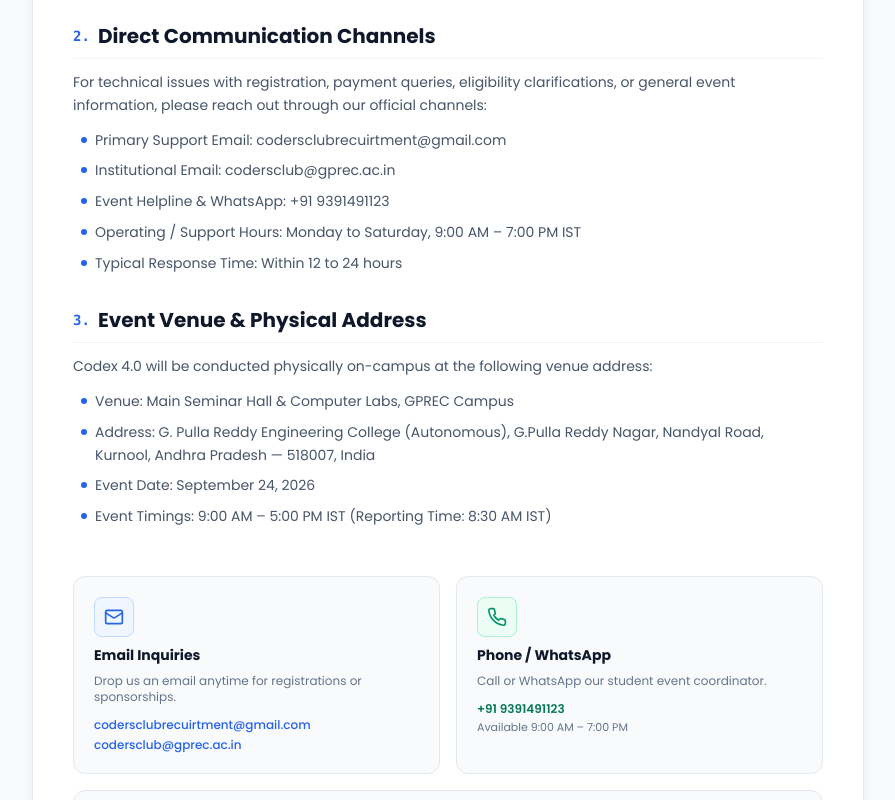
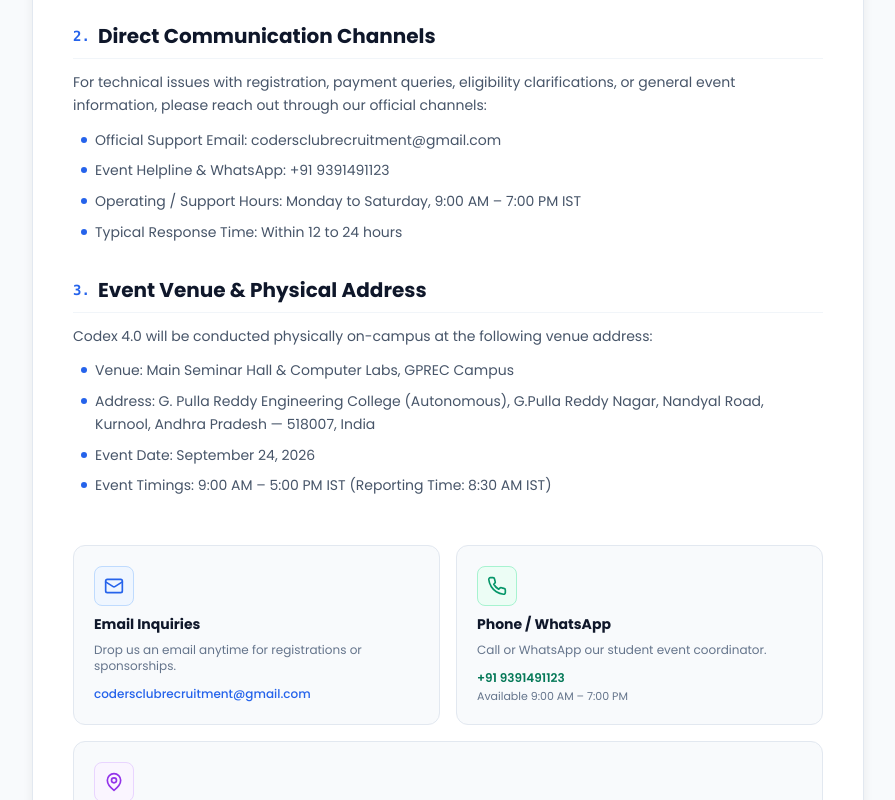
Before and after one commit to smd-tabraiz/Codex-4.O-Registration---Payment-Portal, a React (Vite) app in the folder client/: page /contact in a window 1280 px wide. Shown: the part 580-1380 px from the top of the page, without its empty margins (192-1087 px from the left). Built offline with nearby package versions, Linux system fonts and the light colour scheme; no server answers.

Commit message:
Mail Update

```diff
--- a/client/src/components/FAQSection.jsx
+++ b/client/src/components/FAQSection.jsx
@@ -98,11 +98,11 @@
 
         <div className="flex flex-col sm:flex-row items-center justify-center gap-4 pt-2">
           <a
-            href="mailto:codersclubrecuirtment@gmail.com"
+            href="mailto:codersclubrecruitment@gmail.com"
             className="w-full sm:w-auto px-5 py-3 rounded-xl bg-slate-50 hover:bg-slate-100 text-[#2563EB] text-xs font-semibold flex items-center justify-center space-x-2 border border-[#E2E8F0] transition-all"
           >
             <Mail className="w-4 h-4 text-[#2563EB]" />
-            <span>codersclubrecuirtment@gmail.com</span>
+            <span>codersclubrecruitment@gmail.com</span>
           </a>
 
           <a
--- a/client/src/pages/ContactPage.jsx
+++ b/client/src/pages/ContactPage.jsx
@@ -16,8 +16,7 @@
       'For technical issues with registration, payment queries, eligibility clarifications, or general event information, please reach out through our official channels:',
     ],
     list: [
-      'Primary Support Email: codersclubrecuirtment@gmail.com',
-      'Institutional Email: codersclub@gprec.ac.in',
+      'Official Support Email: codersclubrecruitment@gmail.com',
       'Event Helpline & WhatsApp: +91 9391491123',
       'Operating / Support Hours: Monday to Saturday, 9:00 AM – 7:00 PM IST',
       'Typical Response Time: Within 12 to 24 hours',
@@ -57,11 +56,8 @@
           <h3 className="font-bold text-sm text-[#0F172A]">Email Inquiries</h3>
           <p className="text-xs text-[#64748B]">Drop us an email anytime for registrations or sponsorships.</p>
           <div className="pt-1 space-y-1 text-xs">
-            <a href="mailto:codersclubrecuirtment@gmail.com" className="block text-[#2563EB] font-medium hover:underline">
-              codersclubrecuirtment@gmail.com
-            </a>
-            <a href="mailto:codersclub@gprec.ac.in" className="block text-[#2563EB] font-medium hover:underline">
-              codersclub@gprec.ac.in
+            <a href="mailto:codersclubrecruitment@gmail.com" className="block text-[#2563EB] font-medium hover:underline">
+              codersclubrecruitment@gmail.com
             </a>
           </div>
         </div>
--- a/client/src/pages/PrivacyPage.jsx
+++ b/client/src/pages/PrivacyPage.jsx
@@ -57,7 +57,7 @@
   {
     heading: 'Contact for Privacy Concerns',
     paragraphs: [
-      'If you have any questions, concerns, or requests regarding your personal information, please reach out to the organizing team at codersclubrecuirtment@gmail.com or codersclub@gprec.ac.in.',
+      'If you have any questions, concerns, or requests regarding your personal information, please reach out to the organizing team at codersclubrecruitment@gmail.com.',
     ],
   },
 ];
--- a/client/src/pages/RefundPolicyPage.jsx
+++ b/client/src/pages/RefundPolicyPage.jsx
@@ -28,7 +28,7 @@
     heading: 'Duplicate Transactions & Technical Overcharges',
     paragraphs: [
       'In the rare event of a technical glitch, network timeout, or payment gateway error resulting in duplicate debits for the same team registration, the duplicate/excess amount will be refunded in full.',
-      'To report a duplicate payment, the Team Leader must email codersclubrecuirtment@gmail.com within 48 hours of payment with the transaction details (Cashfree Payment / Reference ID, Bank reference number, team name, and date).',
+      'To report a duplicate payment, the Team Leader must email codersclubrecruitment@gmail.com within 48 hours of payment with the transaction details (Cashfree Payment / Reference ID, Bank reference number, team name, and date).',
       'Verified duplicate payments are processed directly through the Cashfree payment gateway back to the original payment source (UPI / Card / Net Banking) within 5 to 7 working days.',
     ],
   },
@@ -45,7 +45,7 @@
       'For any transaction-related queries, duplicate payment disputes, or receipt verifications, please contact our financial and coordination team:',
     ],
     list: [
-      'Email: codersclubrecuirtment@gmail.com / codersclub@gprec.ac.in',
+      'Email: codersclubrecruitment@gmail.com',
       'Phone / WhatsApp Helpline: +91 9391491123',
       'Response Time: Within 24 hours',
     ],
--- a/client/src/pages/ShippingPolicyPage.jsx
+++ b/client/src/pages/ShippingPolicyPage.jsx
@@ -36,7 +36,7 @@
   {
     heading: 'Non-Delivery / Missing Confirmation Email',
     paragraphs: [
-      'If you have completed your payment but did not receive your confirmation email within 15 minutes (please also check your Spam/Junk folder), please reach out to us at codersclubrecuirtment@gmail.com with your Cashfree payment ID or registered email, and our team will re-issue your Team ID pass immediately.',
+      'If you have completed your payment but did not receive your confirmation email within 15 minutes (please also check your Spam/Junk folder), please reach out to us at codersclubrecruitment@gmail.com with your Cashfree payment ID or registered email, and our team will re-issue your Team ID pass immediately.',
     ],
   },
 ];
```
Also changed, not shown: 1 other file (tests, documents, lock files or other folders).
